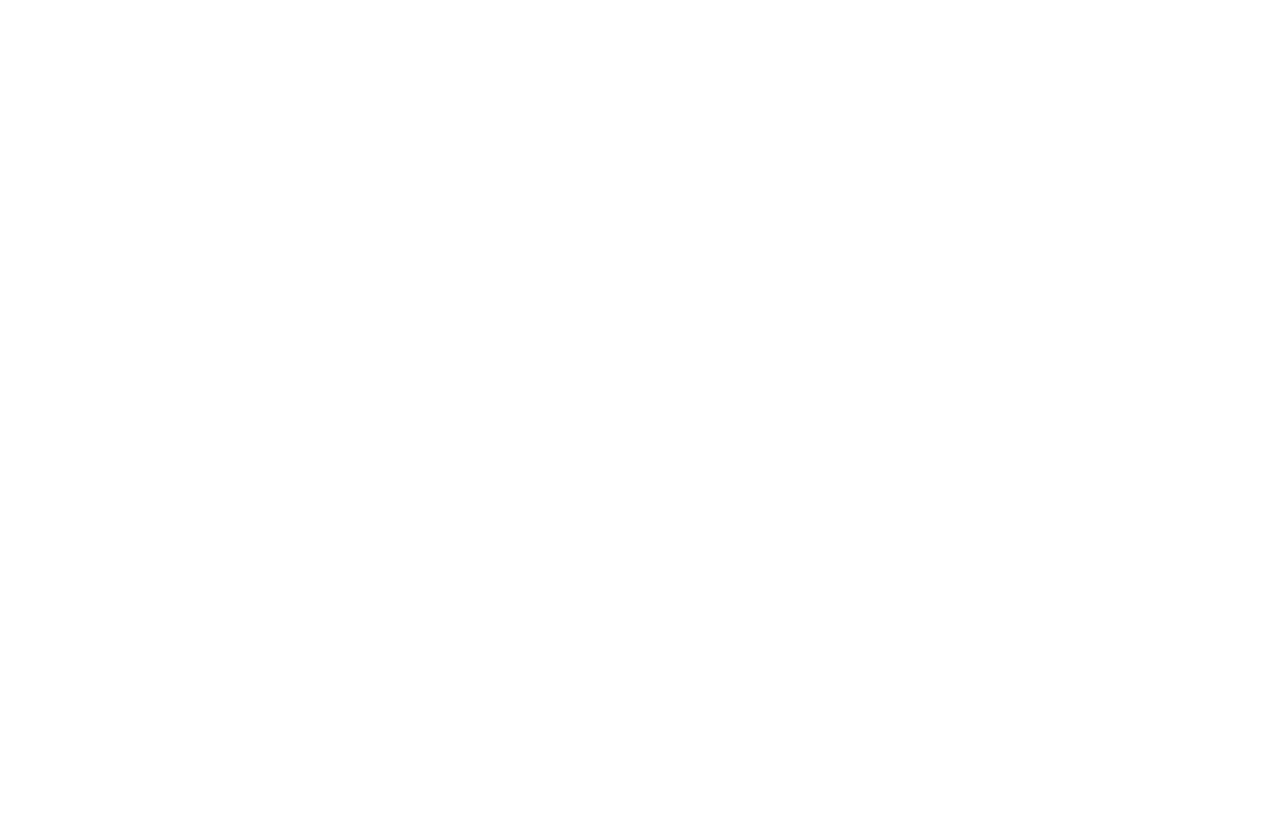
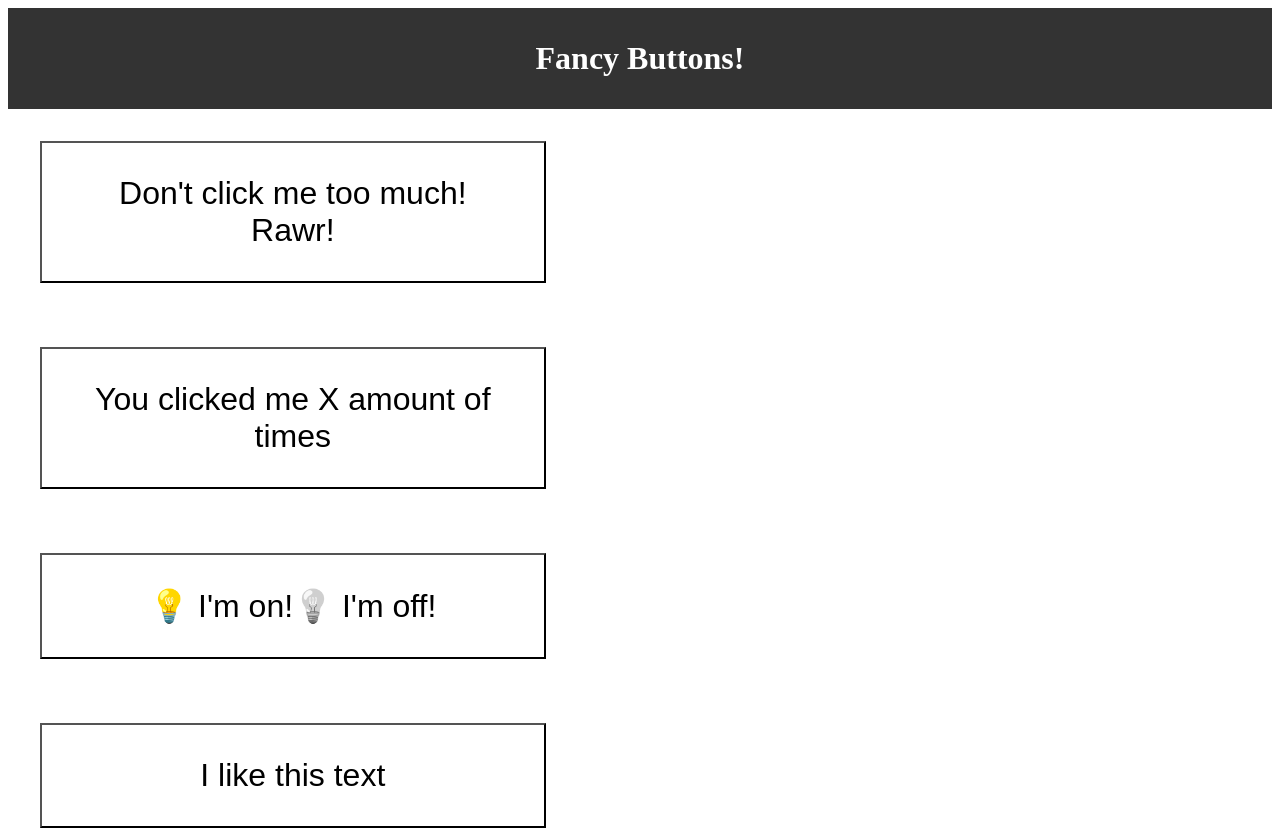
Before and after one commit to RiazCKhan/fancy-buttons, a React (Create React App) app: page / in a window 1280 px wide. Built offline with nearby package versions, Linux system fonts and the light colour scheme.

Commit message:
Import components

```diff
--- a/src/App.js
+++ b/src/App.js
@@ -1,10 +1,18 @@
-import logo from './logo.svg';
+// import logo from './logo.svg';
 import './App.css';
+import AngryButton from './components/AngryButton';
+import CounterButton from './components/CounterButton';
+import LightSwitchButton from './components/LightSwitchButton';
+import TextRepeaterButton from './components/TextRepeaterButton';
 
 function App() {
   return (
     <div className="App">
-
+      <h1>Fancy Buttons!</h1>
+      <AngryButton />
+      <CounterButton />
+      <LightSwitchButton />
+      <TextRepeaterButton />
     </div>
   );
 }
```
